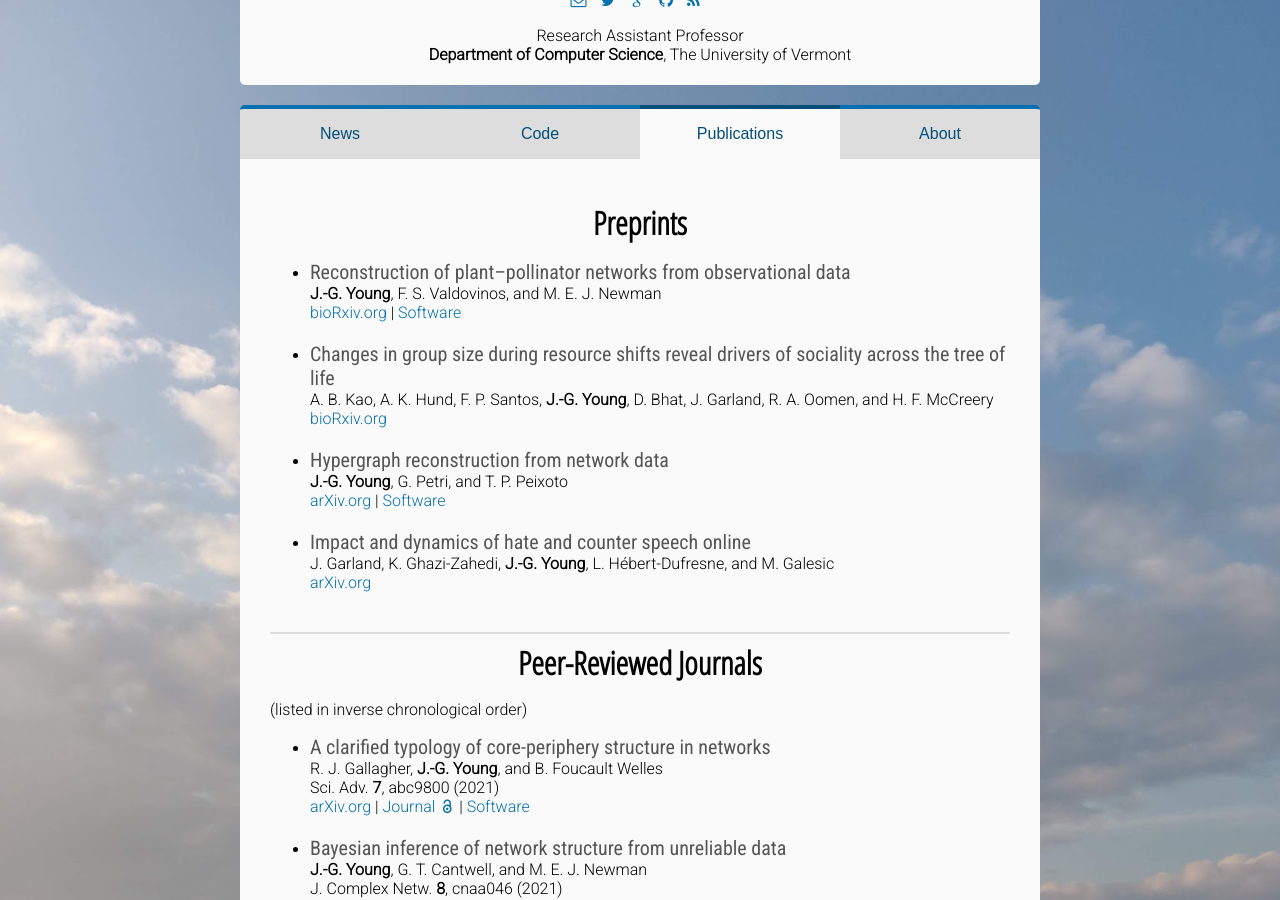
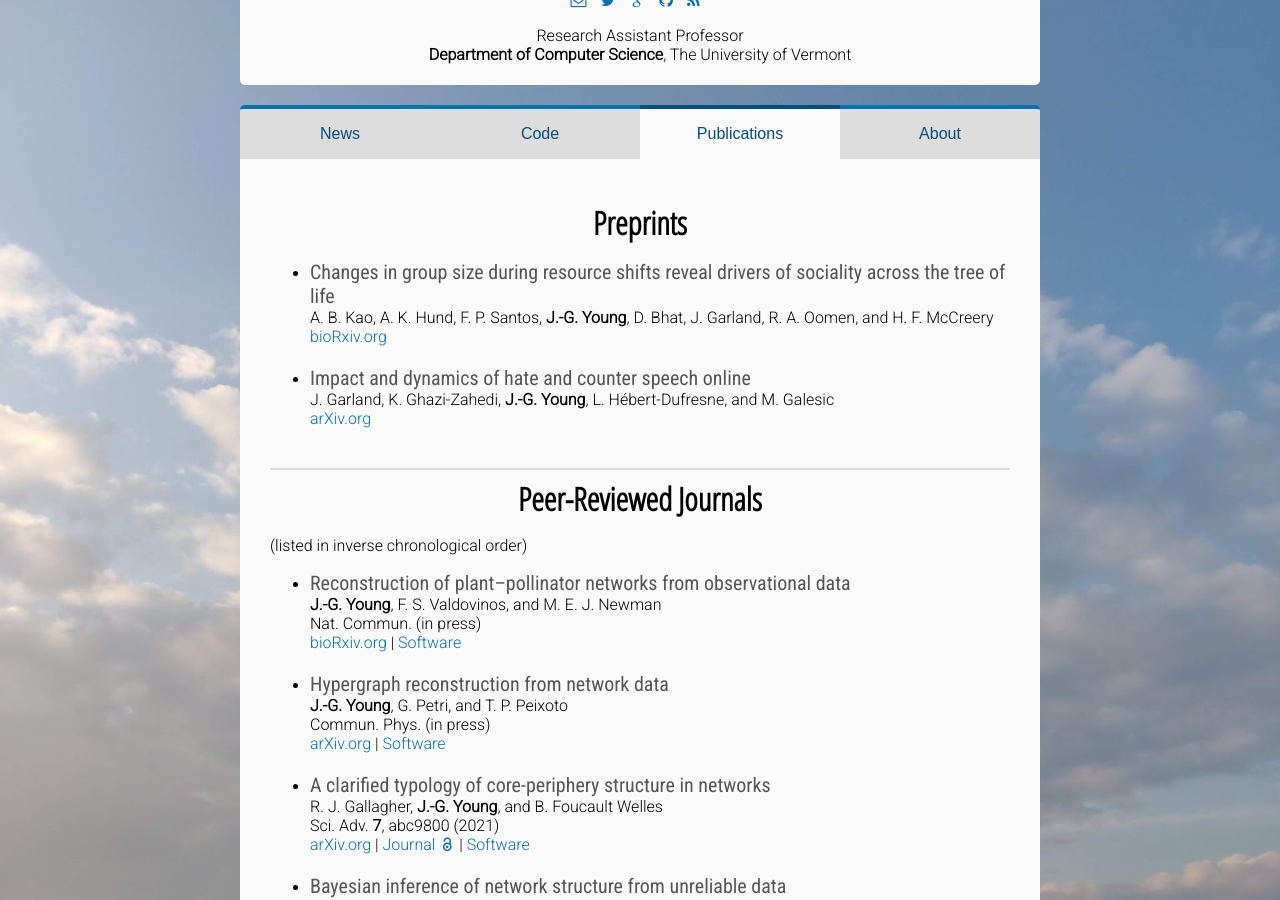
Before and after one commit to jg-you/jg-you.github.io, a Jekyll site: the page built from publications.md, in a window 1280 px wide and 900 px high, scrolled down 298 px. Built offline with Jekyll 4.4.1, drawn with Linux system fonts in a browser that asks for light colours; some web fonts are replaced; comment, search, counter and statistics services are not loaded; part of the change alters nothing that is shown.

Commit message:
2 Pubs now in press

```diff
--- a/publications.md
+++ b/publications.md
@@ -6,17 +6,9 @@ title: Publications
 <span id="nav-preprints"></span>
 ## Preprints
 
-* <span class="pub-title">Reconstruction of plant–pollinator networks from observational data</span><br/>
-**J.-G. Young**, F. S. Valdovinos, and M. E. J. Newman <br/>
-[bioRxiv.org](https://www.biorxiv.org/content/10.1101/754077v1) | [Software](https://github.com/jg-you/plant-pollinator-inference)
-
 * <span class="pub-title">Changes in group size during resource shifts reveal drivers of sociality across the tree of life</span><br/>
 A. B. Kao, A. K. Hund, F. P. Santos, **J.-G. Young**, D. Bhat, J. Garland, R. A. Oomen, and H. F. McCreery<br/>
 [bioRxiv.org](https://doi.org/10.1101/2020.03.17.994343)
-
-* <span class="pub-title">Hypergraph reconstruction from network data</span><br/>
-**J.-G. Young**, G. Petri, and T. P. Peixoto <br/>
-[arXiv.org](https://arxiv.org/abs/2008.04948) | [Software](https://graph-tool.skewed.de/)
 
 * <span class="pub-title">Impact and dynamics of hate and counter speech online</span><br/>
 J. Garland, K. Ghazi-Zahedi, **J.-G. Young**, L. Hébert-Dufresne, and M. Galesic<br/>
@@ -29,6 +21,18 @@ J. Garland, K. Ghazi-Zahedi, **J.-G. Young**, L. Hébert-Dufresne, and M. Galesi
 ## Peer-Reviewed Journals
 
 <p>(listed in inverse chronological order)</p>
+
+
+* <span class="pub-title">Reconstruction of plant–pollinator networks from observational data</span><br/>
+**J.-G. Young**, F. S. Valdovinos, and M. E. J. Newman <br/>
+Nat. Commun. (in press)<br/>
+[bioRxiv.org](https://www.biorxiv.org/content/10.1101/754077v1) | [Software](https://github.com/jg-you/plant-pollinator-inference)
+
+
+* <span class="pub-title">Hypergraph reconstruction from network data</span><br/>
+**J.-G. Young**, G. Petri, and T. P. Peixoto <br/>
+Commun. Phys. (in press)<br/>
+[arXiv.org](https://arxiv.org/abs/2008.04948) | [Software](https://graph-tool.skewed.de/)
 
 * <span class="pub-title">A clarified typology of core-periphery structure in networks</span><br/>
 R. J. Gallagher, **J.-G. Young**, and B. Foucault Welles<br/>
@@ -155,6 +159,7 @@ Sci. Rep. **3**, 2171 (2013)<br/>
 * <span class="pub-title">Which contributions count? Analysis of attribution in open source</span><br/>
 **J.-G. Young**, A. Casari, K. McLaughlin, M. Z. Trujillo, L. Hébert-Dufresne, and J. P. Bagrow <br/>
 MSR 2021, Proceedings of the 2021 IEEE/ACM 17th International Conference on Mining Software Repositories (in press)<br/>
+<i class="fa fa-star" aria-hidden="true"></i> [FOSS Award](https://2021.msrconf.org/track/msr-2021-foss-award?)<br/>
 [arXiv.org](https://arxiv.org/abs/2103.11007) | [Software](https://doi.org/10.6084/m9.figshare.13966898.v1)
 
 * <span class="pub-title">Countering hate on social media: Large scale classification of hate and counter speech</span><br/>
```
Also changed, not shown: 1 other file.
